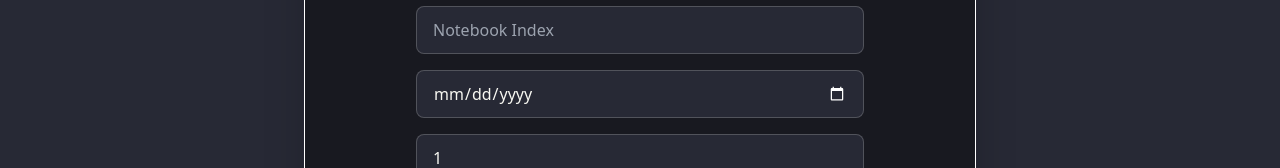
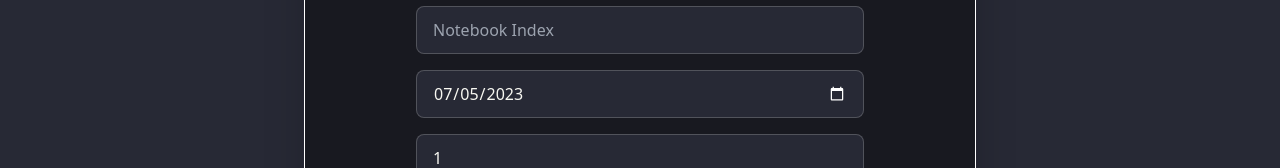
Before and after one commit to FireSquid6/cyberbook, a Next.js app: page /dashboard in a window 1280 px wide. Shown: the part 247-415 px from the top of the page. Built offline with nearby package versions, Linux system fonts and the light colour scheme; no server answers; the database is empty; sample sign-in values are in the browser's storage.

Commit message:
automatically enter date to write form

```diff
--- a/components/Write.tsx
+++ b/components/Write.tsx
@@ -8,9 +8,14 @@ import firebaseApp from "@/firebase/config";
 const auth = getAuth(firebaseApp);
 const db = getFirestore(firebaseApp);
 
+function getCurrentDate() {
+  const date = new Date();
+  return date.toISOString().split("T")[0];
+}
+
 export default function Write() {
   const [user, loading, error] = useAuthState(auth);
-  const [date, setDate] = useState("");
+  const [date, setDate] = useState(getCurrentDate());
   const [description, setDescription] = useState("");
   const [index, setIndex] = useState("");
   const [page, setPage] = useState(1);
```
